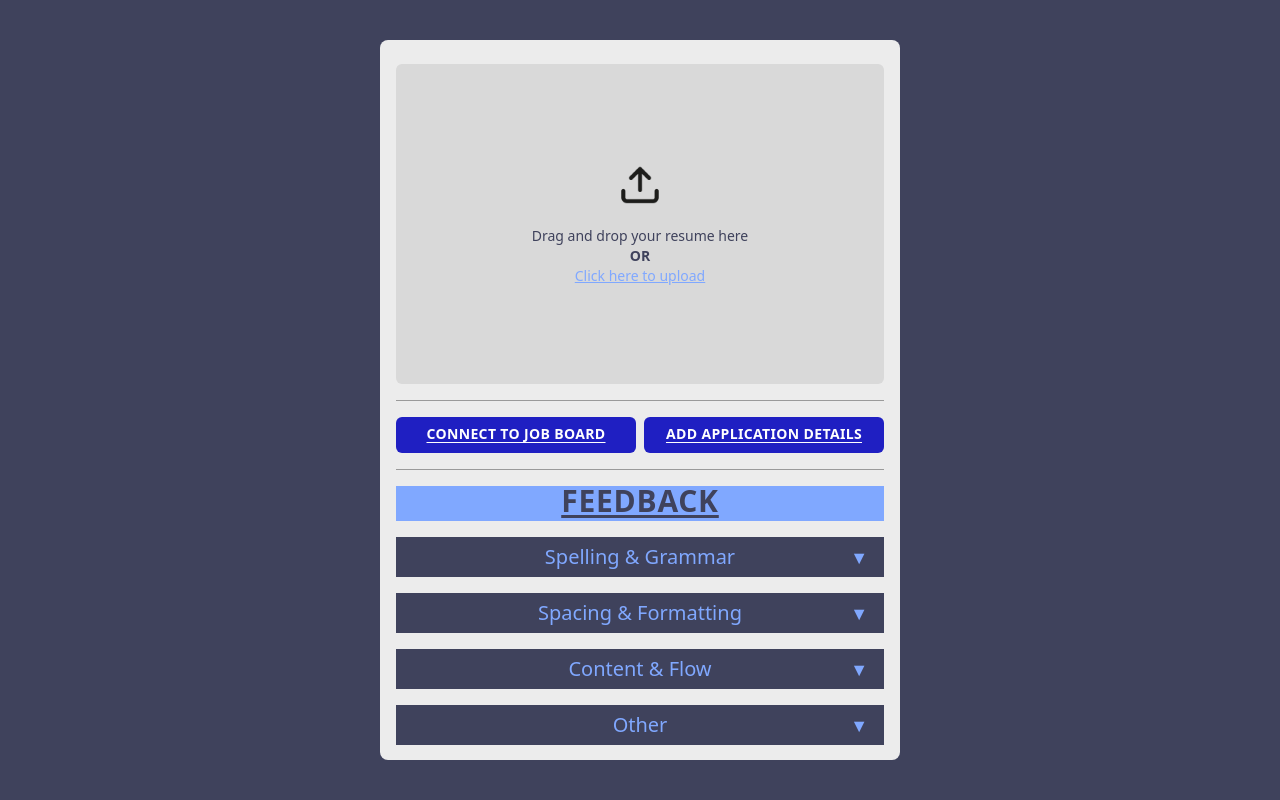
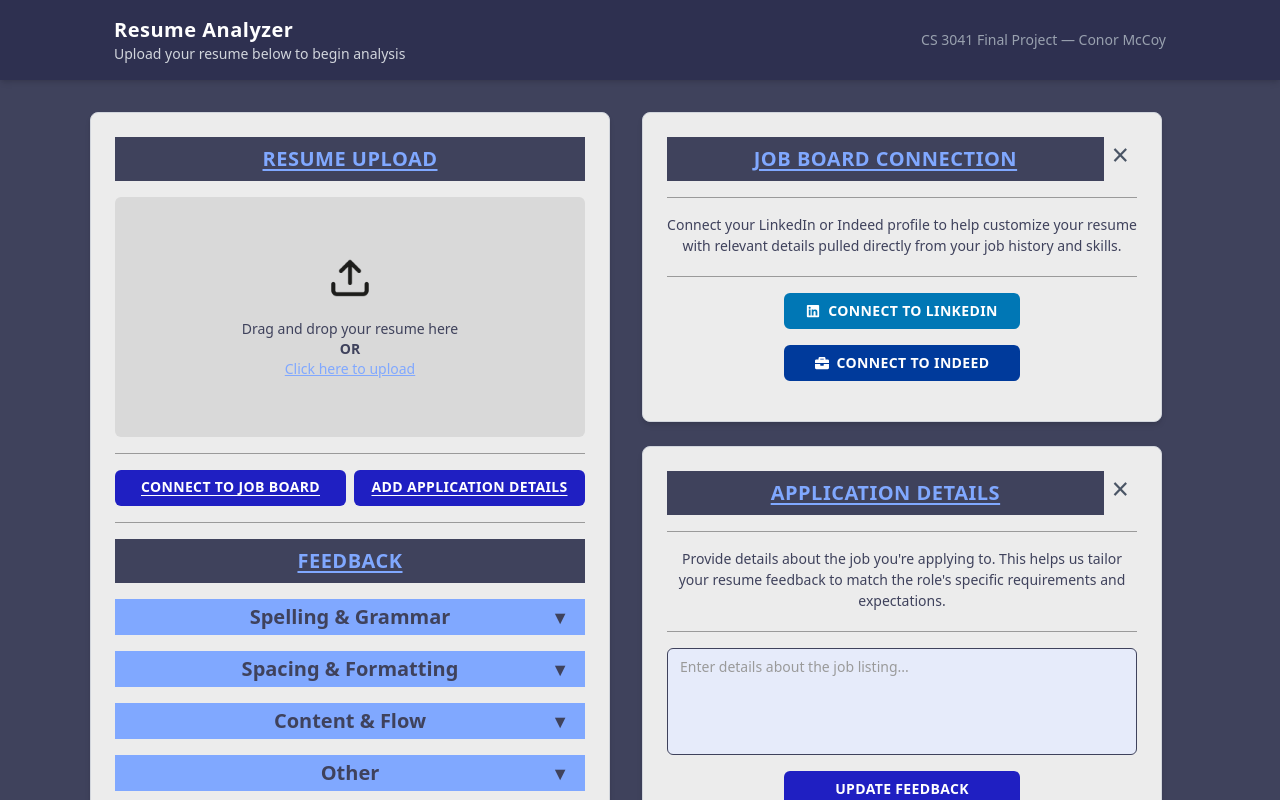
Before and after one commit to Conor-McCoy/CS3041Project, a React (Vite) app: page / in a window 1280 px wide. Shown: the top 800 px of the page. Built offline with nearby package versions, Linux system fonts and the light colour scheme.

Commit message:
Changed some styling on the page, added header & footer, changed colors/sizes of some banners/buttons

```diff
--- a/src/components/Divider.tsx
+++ b/src/components/Divider.tsx
@@ -1,6 +1,6 @@
 function Divider() {
     return (
-        <hr className="w-full flex-1 min-w-0 max-h-4 border-t border-[#9a9a9a]" />
+        <hr className="w-full flex-1 min-w-0 max-h-0 border-t border-[#9a9a9a]" />
     );
 }
 
--- a/src/components/DropdownContent.tsx
+++ b/src/components/DropdownContent.tsx
@@ -12,7 +12,7 @@ function DropdownContent({ label, content }: DropdownContentProps) {
         <div className="relative w-full flex-1 min-w-0">
             <button
                 onClick={() => setIsOpen((open) => !open)}
-                className="w-full h-10 bg-[#3F425C] text-[#80A8FF] font-medium text-lg relative rounded-none select-none"
+                className="w-full py-1 bg-[#80A8FF] text-[#3F425C] font-medium text-lg relative rounded-none select-none font-semibold"
                 style={{ fontFamily: "inherit" }}
             >
                 <div className="absolute right-4 top-1/2 -translate-y-1/2 pointer-events-none">
@@ -28,7 +28,7 @@ function DropdownContent({ label, content }: DropdownContentProps) {
             </button>
 
             {isOpen && (
-                <div className="bg-[#E6EBFA] text-sm text-[#3F425C] px-4 py-3 border border-[#3F425C]">
+                <div className="bg-[#E6EBFA] text-sm text-[#3F425C] px-4 py-3 border border-[#80A8FF]">
                     <ul className="list-disc pl-4 space-y-1">
                         {content.map((item, idx) => (
                             <li key={idx}>{item}</li>
--- a/src/components/TextBannerDark.tsx
+++ b/src/components/TextBannerDark.tsx
@@ -5,7 +5,7 @@ type TextBannerProps = {
 
 function TextBannerDark({ label, underline = false }: TextBannerProps) {
     return (
-        <div className="w-full bg-[#3F425C] py-2 px-2 flex items-center justify-center">
+        <div className="w-full bg-[#3F425C] py-3 px-2 flex items-center justify-center">
             <span
                 className={`text-[#80A8FF] font-bold uppercase text-xl tracking-wide leading-none ${
                     underline ? 'underline underline-offset-[3px]' : ''
--- a/src/components/TextBannerLight.tsx
+++ b/src/components/TextBannerLight.tsx
@@ -6,9 +6,9 @@ type TextBannerProps = {
 function TextBannerLight({ label, underline = false}: TextBannerProps){
 
     return(
-        <div className={"w-full flex-1 min-w-0 bg-[#80A8FF] h-9 flex items-center justify-center"}>
+        <div className={"w-full bg-[#80A8FF] py-3 px-2 flex items-center justify-center"}>
             <span
-                className={`text-[#3F425C] font-bold uppercase text-3xl tracking-wide leading-none pb-[5px] ${
+                className={`text-[#3F425C] font-bold uppercase text-3xl tracking-wide leading-none ${
                     underline ? 'underline underline-offset-[3px]' : ''
                 }`}
             >
--- a/src/components/UploadButton.tsx
+++ b/src/components/UploadButton.tsx
@@ -1,5 +1,6 @@
 import { useRef, useState } from "react";
-import UploadIcon from "../assets/UploadIcon.png"; // Adjust path if needed
+import UploadIcon from "../assets/UploadIcon.png";
+import TextBannerDark from "./TextBannerDark.tsx";
 
 type UploadButtonProps = {
     onFileSelect?: (file: File | null) => void;
@@ -41,8 +42,11 @@ export default function UploadButton({ onFileSelect }: UploadButtonProps) {
 
     return (
         <div className="w-full flex-1 min-w-0">
-            <div
-                className="w-full h-[320px] bg-[#D9D9D9] rounded-md flex flex-col items-center justify-center text-center px-4"
+            <div className="pb-4">
+            <TextBannerDark label="Resume Upload" underline />
+            </div>
+                <div
+                className="w-full h-[240px] bg-[#D9D9D9] rounded-md flex flex-col items-center justify-center text-center px-4"
                 onDrop={handleDrop}
                 onDragOver={handleDragOver}
             >
--- a/src/pages/JobBoardPage.tsx
+++ b/src/pages/JobBoardPage.tsx
@@ -10,7 +10,7 @@ type Props = {
 
 export default function JobBoardPage({ onClose }: Props) {
     return (
-        <div className="flex flex-col h-full">
+        <div className="flex flex-col h-full bg-[#ECECEC] pb-4">
             {/* Header with close button */}
             <div className="flex items-center justify-between pb-4">
                 <TextBannerDark label="Job Board Connection" underline />
@@ -25,7 +25,7 @@ export default function JobBoardPage({ onClose }: Props) {
             <Divider />
 
             {/* Scrollable connection options */}
-            <div className="flex-1 overflow-y-auto flex flex-col items-center gap-4">
+            <div className="flex-1 overflow-y-auto flex flex-col items-center gap-4 pt-4">
                 <InstructionText
                     text="Connect your LinkedIn or Indeed profile to help customize your resume
                     with relevant details pulled directly from your job history and skills."
--- a/src/pages/JobListingPage.tsx
+++ b/src/pages/JobListingPage.tsx
@@ -13,7 +13,7 @@ export default function JobListingPage({ onClose }: Props) {
     const [details, setDetails] = useState("");
 
     return (
-        <div className="flex flex-col h-full">
+        <div className="flex flex-col h-full bg-[#ECECEC]">
             {/* Header with close button */}
             <div className="flex items-center justify-between pb-4">
                 <TextBannerDark label="Application Details" underline />
@@ -27,14 +27,14 @@ export default function JobListingPage({ onClose }: Props) {
             </div>
             <Divider />
 
-            <div className={"pb-4"}>
+            <div className={"py-4"}>
             <InstructionText
                 text="Provide details about the job you're applying to. This helps us tailor your resume feedback to match the role's specific requirements and expectations."
             />
             </div>
             <Divider />
 
-            <div className="flex-1 overflow-y-auto">
+            <div className="flex-1 overflow-y-auto pt-4">
                 <TextArea
                     placeholder="Enter details about the job listing..."
                     value={details}
--- a/src/pages/MainPage.tsx
+++ b/src/pages/MainPage.tsx
@@ -1,4 +1,3 @@
-import TextBannerLight from "../components/TextBannerLight.tsx";
 import DropdownContent from "../components/DropdownContent.tsx";
 import UploadButton from "../components/UploadButton.tsx";
 import Divider from "../components/Divider";
@@ -7,11 +6,12 @@ import { useState } from "react";
 import JobBoardPage from "./JobBoardPage.tsx";
 import JobListingPage from "./JobListingPage.tsx";
 import CustomizeFeedback from "./CustomizeFeedback.tsx";
+import TextBannerDark from "../components/TextBannerDark.tsx";
 
 function MainPage() {
-    const [exclusiveSidebar, setExclusiveSidebar] = useState<"jobListing" | null>(null);
+    const [exclusiveSidebar, setExclusiveSidebar] = useState<"jobListing" | null>("jobListing");
     const [showFeedback, setShowFeedback] = useState(false);
-    const [showJobBoard, setShowJobBoard] = useState(false);
+    const [showJobBoard, setShowJobBoard] = useState(true);
 
     const toggleJobBoard = () => {
         setShowJobBoard((prev) => !prev);
@@ -28,24 +28,36 @@ function MainPage() {
     };
 
     const renderSidebar = (content: React.ReactNode) => (
-        <div className="w-full bg-[#ECECEC] rounded-lg px-4 py-6 shadow-lg overflow-hidden h-full flex flex-col">
+        <div className="w-full bg-[#ECECEC] rounded-lg px-6 py-6 shadow-md border border-gray-300 overflow-y-auto h-full flex flex-col">
             {content}
         </div>
     );
 
+    const hasSidebar = exclusiveSidebar || showFeedback || showJobBoard;
+
     return (
-        <div className="w-full min-h-screen bg-[#3F425C] py-10 px-4 flex justify-center">
+        <div className="w-full min-h-screen bg-[#3F425C] flex flex-col items-center justify-start">
+            {/* Optional top nav/header */}
+            <div className="w-full bg-[#2E3050] shadow-md py-4 mb-8">
+                <div className="max-w-[1100px] mx-auto px-6 flex flex-col sm:flex-row justify-between items-center text-white gap-2">
+                    <div>
+                        <h1 className="text-xl font-bold tracking-wide">Resume Analyzer</h1>
+                        <p className="text-sm text-gray-300">Upload your resume below to begin analysis</p>
+                    </div>
+                    <span className="text-sm text-gray-400">CS 3041 Final Project — Conor McCoy</span>
+                </div>
+            </div>
+
             <div
-                className={`flex flex-row items-start w-full px-4 max-w-[1100px] ${
-                    exclusiveSidebar || showFeedback || showJobBoard ? "gap-8 justify-start" : "justify-center"
-                }`}
+                className={`flex flex-row items-start w-full max-w-[1100px] ${hasSidebar ? "gap-8" : "gap-0 justify-center"} flex-wrap`}
             >
                 {/* Main Form */}
                 <div
-                    className={`h-[90vh] overflow-y-auto bg-[#ECECEC] rounded-lg px-4 pt-6 pb-4 flex flex-col items-center gap-4 ${
-                        exclusiveSidebar || showFeedback || showJobBoard ? "w-full max-w-[520px]" : "w-[520px]"
+                    className={`min-h-[90vh] overflow-y-auto bg-[#ECECEC] rounded-lg px-6 pt-6 pb-4 flex flex-col items-center gap-4 shadow-md border border-gray-300  ${
+                        hasSidebar ? "w-[520px]" : "flex-1 max-w-[960px]"
                     }`}
                 >
+
                     <UploadButton onFileSelect={(file) => console.log("Selected:", file?.name)} />
                     <Divider />
 
@@ -65,7 +77,7 @@ function MainPage() {
                     </div>
 
                     <Divider />
-                    <TextBannerLight label="Feedback" underline />
+                    <TextBannerDark label="Feedback" underline />
 
                     <DropdownContent
                         label="Spelling & Grammar"
@@ -116,28 +128,36 @@ function MainPage() {
                 </div>
 
                 {/* Sidebars */}
-                {(showJobBoard || exclusiveSidebar || showFeedback) && (
-                    <div className="flex flex-col w-full max-w-[520px] h-[90vh]">
+                {hasSidebar && (
+                    <div className={`flex flex-col w-full max-w-[520px] h-[90vh]`}>
                         {showJobBoard && (
-                            <div className={"flex-[0.35] pb-6"}>
+                            <div className={`pb-6 flex-[0.35]`}>
                                 {renderSidebar(<JobBoardPage onClose={() => setShowJobBoard(false)} />)}
                             </div>
                         )}
 
                         {exclusiveSidebar === "jobListing" && (
-                            <div className={"flex-[0.65]"}>
+                            <div className={`${showJobBoard ? "flex-[0.65]" : "h-full"}`}>
                                 {renderSidebar(<JobListingPage onClose={() => setExclusiveSidebar(null)} />)}
                             </div>
                         )}
 
                         {showFeedback && (
-                            <div className={"flex-[0.65]"}>
+                            <div className={`${showJobBoard ? "flex-[0.65]" : "h-full"}`}>
                                 {renderSidebar(<CustomizeFeedback onClose={() => setShowFeedback(false)} />)}
                             </div>
                         )}
                     </div>
                 )}
             </div>
+
+            {/* Footer */}
+            <footer className="mt-12 w-full text-center text-sm text-gray-300 bg-[#2E3050]">
+                <p className="py-4">
+                    Made for CS 3041 by Conor McCoy. Portions of this application were built with help from ChatGPT.
+                </p>
+            </footer>
+
         </div>
     );
 }
```
Also changed, not shown: src/pages/CustomizeFeedback.tsx (+13 -10 lines).
